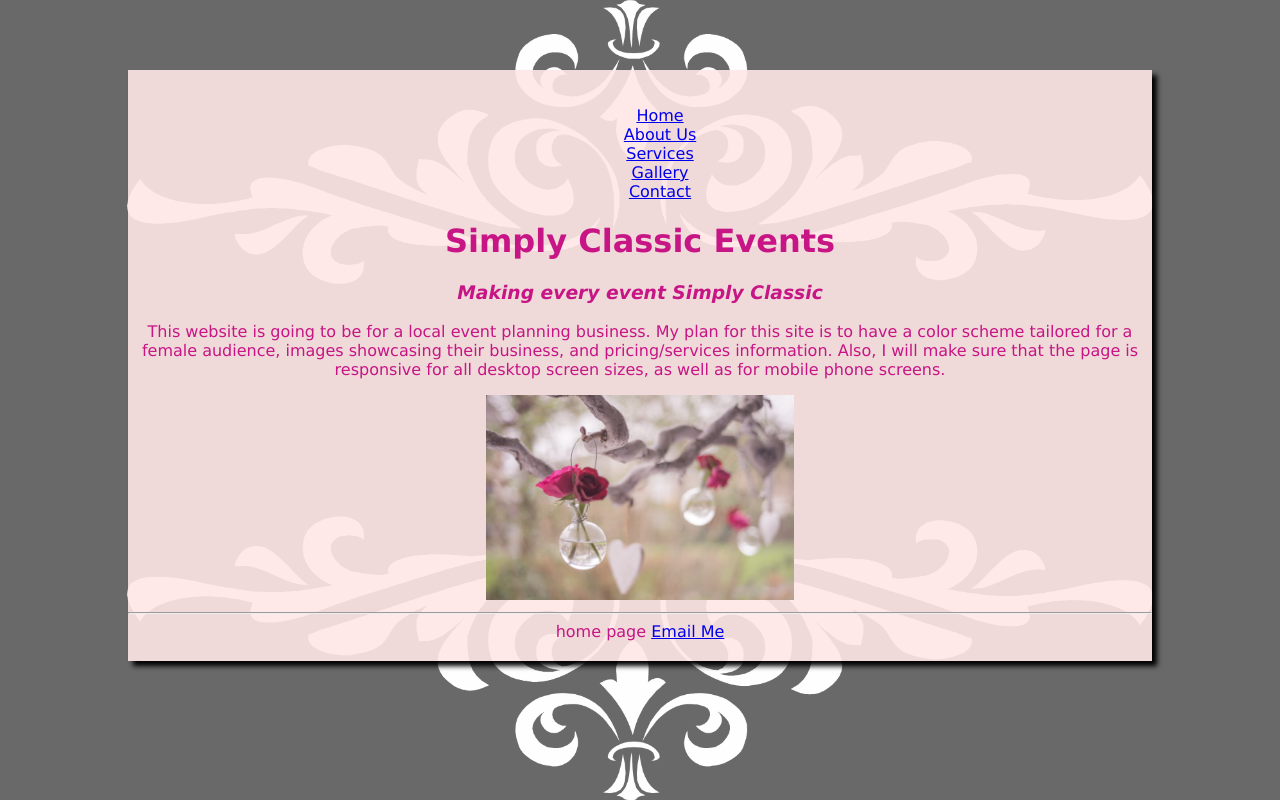
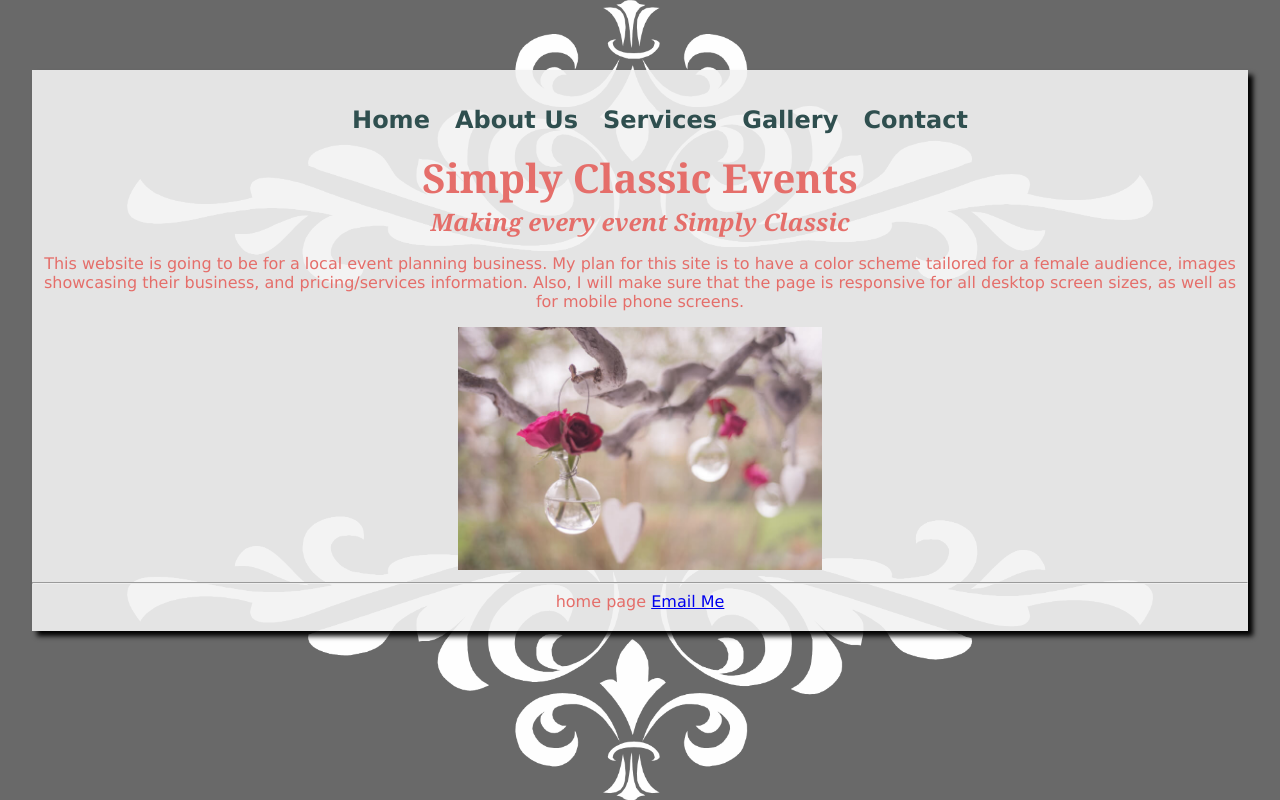
Before and after one commit to ChaseClark/mysite, a plain HTML site: page index.htm in a window 1280 px wide. Drawn offline with Linux system fonts and the light colour scheme.

Commit message:
nav and semantics update

```diff
--- a/index.htm
+++ b/index.htm
@@ -1,34 +1,35 @@
 <!DOCTYPE html>
 <html lang="en">
+
 <head>
     <title>Simply Classic Events | Maryland Event Planners</title>
     <meta charset="utf-8">
     <link href="styles.css" rel="stylesheet" type="text/css">
 </head>
+
 <body>
     <div id="wrapper">
-    <!-- Navigation -->
+        <nav>
             <ul>
-
                 <li><a href="index.htm">Home</a></li>
                 <li><a href="about.htm">About Us</a></li>
                 <li><a href="services.htm">Services</a></li>
                 <li><a href="gallery.htm">Gallery</a></li>
                 <li><a href="contact.htm">Contact</a></li>
-
             </ul>
-    <!-- Need to center these and lower the margins. -->
+        </nav>
+        <header>
             <h1>Simply Classic Events</h1>
             <h3><em>Making every event Simply Classic</em></h3>
-
+        </header>
         <!-- This is information about my webpage -->
-    <p>This website is going to be for a local event planning business. My plan for this site is to have
-    a color scheme tailored for a female audience, images showcasing their business, and pricing/services information.
-    Also, I will make sure that the page is responsive for all desktop screen sizes, as well as for mobile phone screens.</p>
+        <p>This website is going to be for a local event planning business. My plan for this site is to have a color scheme
+            tailored for a female audience, images showcasing their business, and pricing/services information. Also, I will
+            make sure that the page is responsive for all desktop screen sizes, as well as for mobile phone screens.</p>
         <img class="small-img" src="images/decoration.jpg" alt="Flower decorations hanging from tree limbs">
-    <hr>
-    home page
+        <hr> home page
         <a href="mailto:cclark5@student.allegany.edu">Email Me</a>
     </div>
 </body>
+
 </html>
--- a/styles.css
+++ b/styles.css
@@ -2,28 +2,63 @@ body {
     margin: auto;
     padding: 70px 0;
     font-family: Verdana, Geneva, Tahoma, sans-serif;
-    color: mediumvioletred;
+    color: #e56e6a;
     background-color: dimgray;
     background-image: url(images/background.png);
     background-size: contain;
     background-position: center;
-    background-attachment:fixed;
-    background-repeat:no-repeat;
+    background-attachment: fixed;
+    background-repeat: no-repeat;
 }
+/*---HEADER SECTION---*/
+header {
+    font-family: Georgia, 'Times New Roman', Times, serif
+}
+
+h1 {
+    font-size: 2.5em;
+    margin: 0;
+    padding: 0;
+}
+
+h3 {
+    font-size: 1.5em;
+    margin: 0; padding: 0;
+}
+
+
 /* class for all small images */
-.small-img{
+
+.small-img {
     height: 30%;
     width: 30%;
 }
+
+
 /* wrapper div used for centering body content */
-#wrapper{
+
+#wrapper {
     text-align: center;
     margin: auto;
-    background-color: hsla(0, 100%, 95%, .9);
-    width: 80%;
+    background-color: hsla(0, 0%, 95%, .9);
+    width: 95%;
     padding: 20px 0;
     box-shadow: 5px 5px 5px black;
 }
-ul{
+/* ---NAV SECTION--- */
+nav li {
+    padding: 0px 10px;
+    display: inline;
     list-style-type: none;
 }
+
+nav li a {
+    color: darkslategray;
+    font-size: 1.5em;
+    text-decoration: none;
+    font-weight: bold;
+}
+
+nav a:focus,a:hover,a:active {
+    color: #e56e6a;
+}
```
Also changed, not shown: about.htm (+11 -10 lines), contact.htm (+11 -10 lines), gallery.htm (+11 -10 lines), services.htm (+11 -10 lines). Lines whose indentation alone changed are shown as unchanged.
